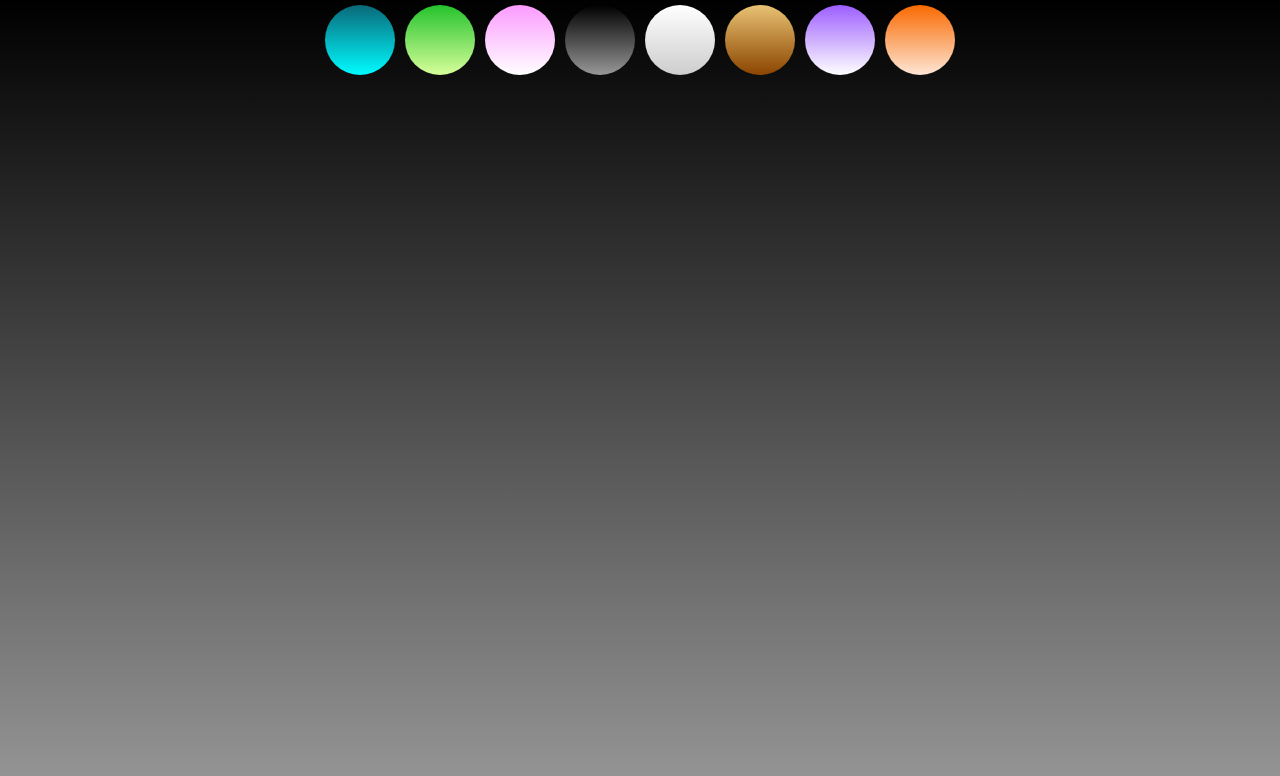
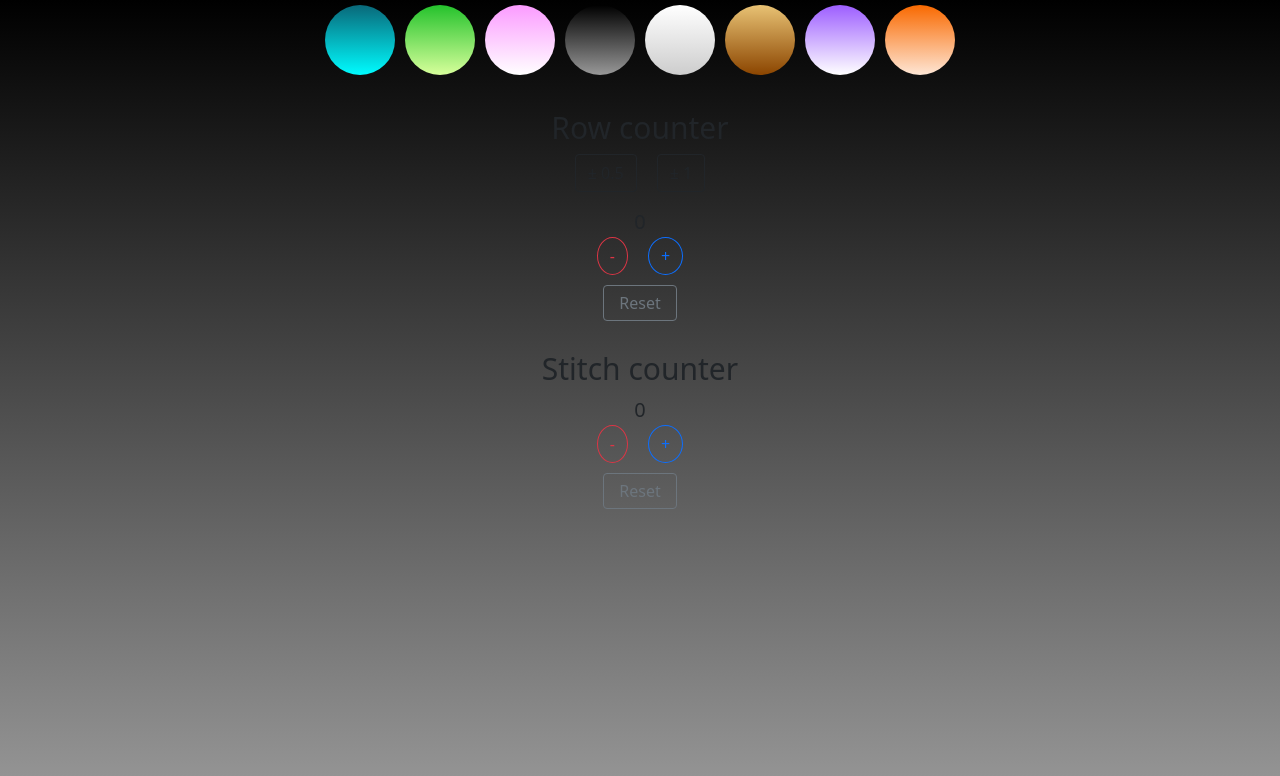
Before and after one commit to francesca-pizzighini/KnittingCounter, a plain HTML site: page index.html in a window 1280 px wide. Drawn offline with nearby package versions, Linux system fonts and the light colour scheme.

Commit message:
counters added, no js

```diff
--- a/assets/scss/style.scss
+++ b/assets/scss/style.scss
@@ -10,6 +10,7 @@ body{
     background: -webkit-linear-gradient(0deg, rgba(152,152,152,1) 0%, rgba(0,0,0,1) 100%);
     background: linear-gradient(0deg, rgba(152,152,152,1) 0%, rgba(0,0,0,1) 100%);
     filter: progid:DXImageTransform.Microsoft.gradient(startColorstr="#989898",endColorstr="#000000",GradientType=1);
+    margin-top: 30px;
 }
 
 // color changer
@@ -94,6 +95,42 @@ body{
 
 
 
+//row counter
+.row-counter, .stitch-counter{
+    margin: 30px 0;
+    width: fit-content;
+
+    h1{
+        font-size: 30px;
+    }
+    span{
+        font-size: 20px;
+    }
+    .btn-increase, .btn-one{
+        margin-left: 20px;
+    }
+
+    .btn-increase, .btn-decrease{
+        border-radius: 100%;
+    }
+    // .btn-increase{
+    //     font-size: 40px;
+    // }
+    // .btn-decrease{
+    //     font-size: 15px;
+    //     padding:5px;
+    // }
+
+    .btn-half, .btn-one{
+        margin-bottom: 15px;
+    }
+    .btn-reset{
+        margin-top: 10px;
+        width: fit-content;
+        padding: 5px 15px;
+    }
+}
+
 
 
 
--- a/index.html
+++ b/index.html
@@ -54,9 +54,35 @@
             <div class="color orange"></div>
         </div>
 
+        <div class="container-sm container-md row-counter">
+            <div class="d-flex flex-column align-items-center">
+                <h1>Row counter</h1>
+                <div class="d-flex align-items-center">
+                    <button type="button" class="btn btn-outline-dark btn-half">&#177; 0.5</button>
+                    <button type="button" class="btn btn-outline-dark btn-one">&#177; 1</button>
+                </div>
+                <span>0</span>
+                <div class="d-flex justify-content-center">
+                    <button type="button" class="btn btn-outline-danger btn-decrease">-</button>
+                    <button type="button" class="btn btn-outline-primary btn-increase">+</button>
+                </div>
+                <button type="button" class="btn btn-outline-secondary btn-reset">Reset</button>
+            </div>
         </div>
 
+        <div class="container-sm container-md stitch-counter">
+            <div class="d-flex flex-column align-items-center">
+                <h1>Stitch counter</h1>
+                <span>0</span>
+                <div class="d-flex justify-content-center">
+                    <button type="button" class="btn btn-outline-danger btn-decrease">-</button>
+                    <button type="button" class="btn btn-outline-primary btn-increase">+</button>
+                </div>
+                <button type="button" class="btn btn-outline-secondary btn-reset">Reset</button>
+            </div>
+        </div>
 
+    </div>
 
 
 
```
Also changed, not shown: assets/css/style.css. Lines whose indentation alone changed are shown as unchanged.
